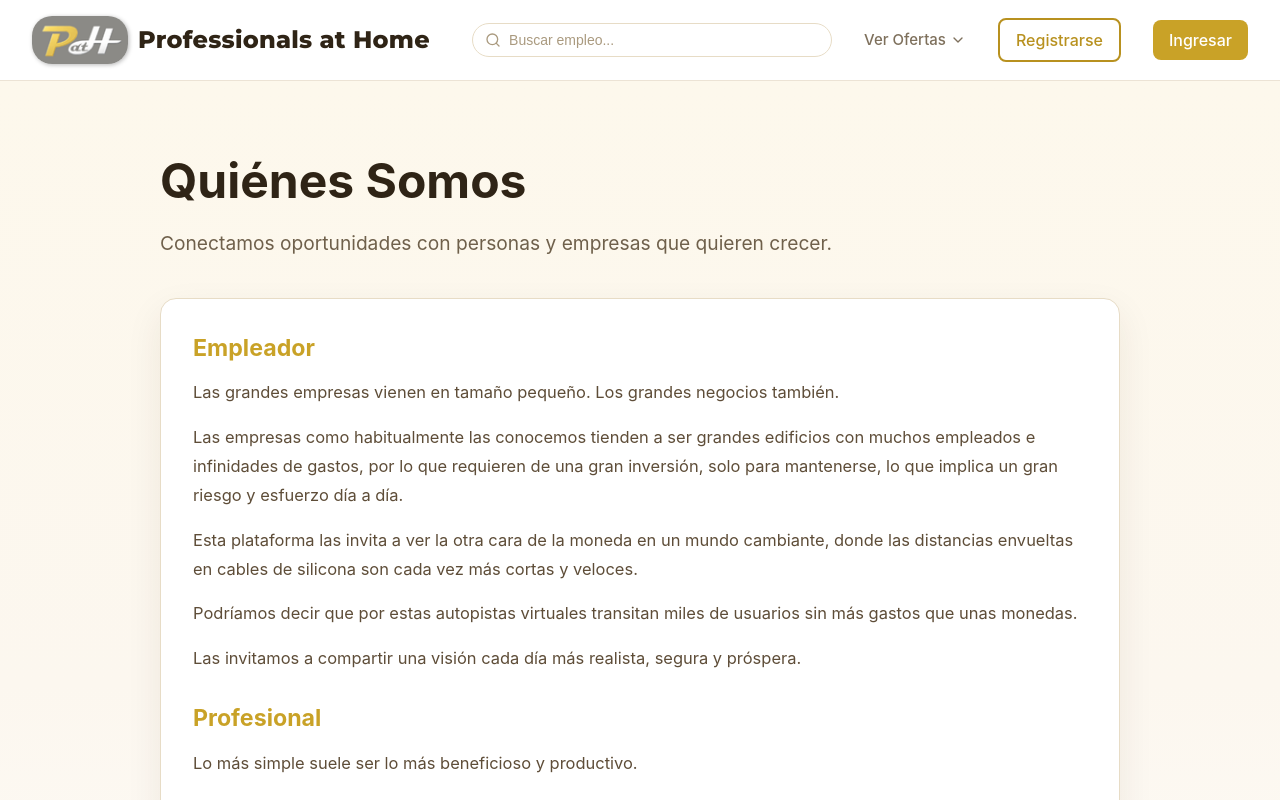
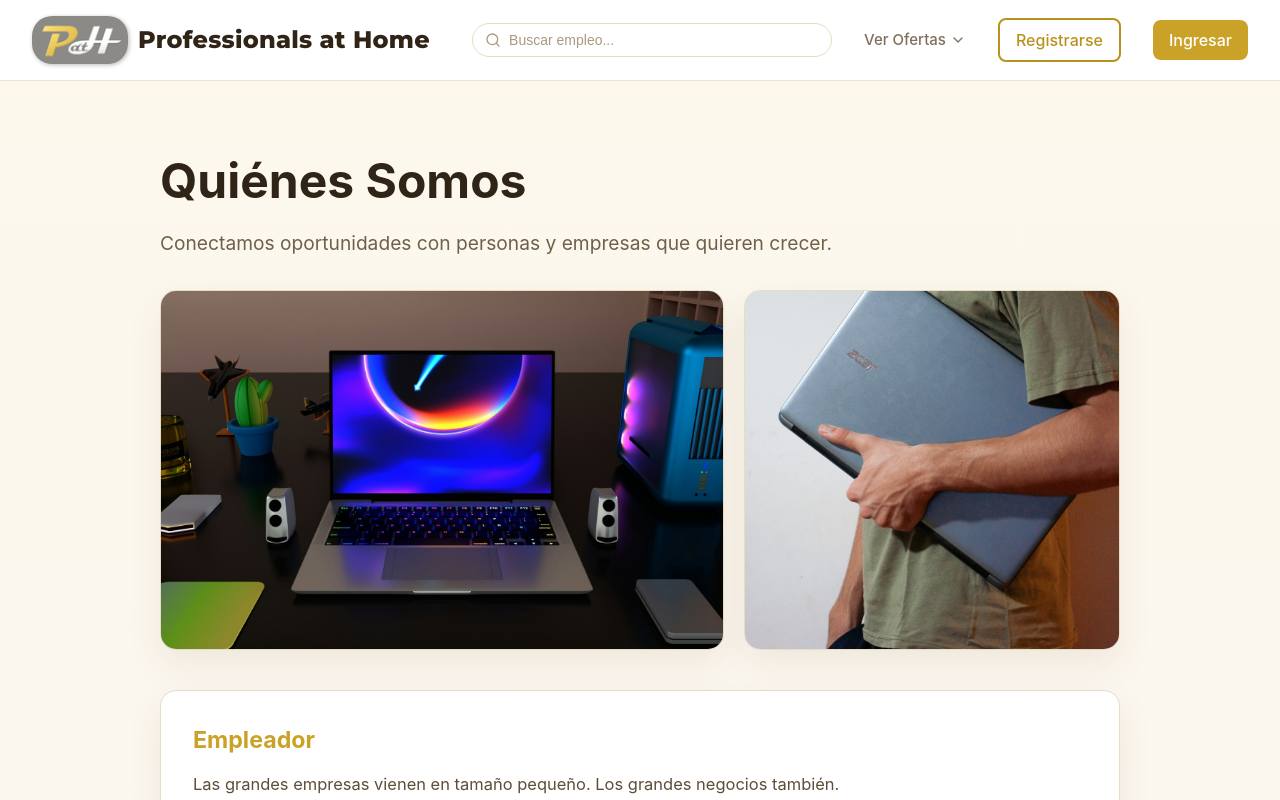
Before and after one commit to nicogomez94/job-application, a React (Vite) app in the folder frontend/: page /quienes-somos in a window 1280 px wide. Shown: the top 800 px of the page. Built offline with nearby package versions, Linux system fonts and the light colour scheme; no server answers.

Commit message:
fotos nuevas

```diff
--- a/frontend/index.html
+++ b/frontend/index.html
@@ -4,7 +4,7 @@
     <meta charset="UTF-8" />
     <link rel="icon" type="image/svg+xml" href="/vite.svg" />
     <meta name="viewport" content="width=device-width, initial-scale=1.0" />
-    <title>Job Platform - Encuentra tu trabajo ideal</title>
+    <title>Professionals at Home</title>
   </head>
   <body>
     <div id="root"></div>
--- a/frontend/src/pages/Home.jsx
+++ b/frontend/src/pages/Home.jsx
@@ -3,6 +3,9 @@ import { Link } from 'react-router-dom';
 import { Search, Briefcase, Building2, TrendingUp, MapPin, Briefcase as BriefcaseIcon, ChevronLeft, ChevronRight, ChevronDown, ShoppingBag, PenTool, Users, BarChart2, Laptop, DollarSign, TrendingUp as TrendingUpIcon, Megaphone } from 'lucide-react';
 import { useI18n } from '../context/i18nStore';
 import './Home.css';
+
+const heroImageTop = '/675d0da6-25a1-489f-8b1a-a65243dc0322.jfif';
+const heroImageBottom = '/7cf502a2-e693-4721-9f3c-278d72577747.jfif';
 
 // Hook personalizado para animaciones de scroll
 const useScrollAnimation = () => {
@@ -133,10 +136,10 @@ export default function Home() {
           <div className="home-hero-right">
             <div className="hero-image-container">
               <div className="hero-image-wrapper hero-image-top">
-                <img src="https://images.unsplash.com/photo-1522071820081-009f0129c71c?w=600" alt="Team collaboration" />
+                <img src={heroImageTop} alt="Equipo trabajando" />
               </div>
               <div className="hero-image-wrapper hero-image-bottom">
-                <img src="https://images.unsplash.com/photo-1556761175-b413da4baf72?w=600" alt="Business meeting" />
+                <img src={heroImageBottom} alt="Reunión de trabajo" />
               </div>
               <div className="hero-dots-pattern"></div>
             </div>
--- a/frontend/src/pages/QuienesSomos.css
+++ b/frontend/src/pages/QuienesSomos.css
@@ -22,6 +22,33 @@
 .about-hero p {
   font-size: clamp(1rem, 2.5vw, 1.2rem);
   color: #6f604b;
+}
+
+.about-image-grid {
+  display: grid;
+  grid-template-columns: 1.2fr 0.8fr;
+  gap: 1.25rem;
+  margin-top: 2rem;
+}
+
+.about-image-card {
+  min-height: 280px;
+  border-radius: 1rem;
+  overflow: hidden;
+  border: 1px solid #e7dcc6;
+  box-shadow: 0 14px 36px rgba(60, 42, 18, 0.08);
+  background: #fff;
+}
+
+.about-image-card-large {
+  min-height: 360px;
+}
+
+.about-image-card img {
+  width: 100%;
+  height: 100%;
+  object-fit: cover;
+  display: block;
 }
 
 .about-content {
@@ -59,6 +86,15 @@
     padding-top: 3rem;
   }
 
+  .about-image-grid {
+    grid-template-columns: 1fr;
+  }
+
+  .about-image-card,
+  .about-image-card-large {
+    min-height: 220px;
+  }
+
   .about-card {
     padding: 1.35rem;
   }
--- a/frontend/src/pages/QuienesSomos.jsx
+++ b/frontend/src/pages/QuienesSomos.jsx
@@ -1,4 +1,7 @@
 import './QuienesSomos.css';
+
+const aboutImageTop = '/675d0da6-25a1-489f-8b1a-a65243dc0322.jfif';
+const aboutImageBottom = '/7cf502a2-e693-4721-9f3c-278d72577747.jfif';
 
 export default function QuienesSomos() {
   return (
@@ -7,6 +10,14 @@ export default function QuienesSomos() {
         <div className="about-container">
           <h1>Quiénes Somos</h1>
           <p>Conectamos oportunidades con personas y empresas que quieren crecer.</p>
+          <div className="about-image-grid">
+            <div className="about-image-card about-image-card-large">
+              <img src={aboutImageTop} alt="Equipo de trabajo" />
+            </div>
+            <div className="about-image-card">
+              <img src={aboutImageBottom} alt="Encuentro profesional" />
+            </div>
+          </div>
         </div>
       </section>
 
```
Also changed, not shown: frontend/public/675d0da6-25a1-489f-8b1a-a65243dc0322.jfif (added), frontend/public/7cf502a2-e693-4721-9f3c-278d72577747.jfif (added).
